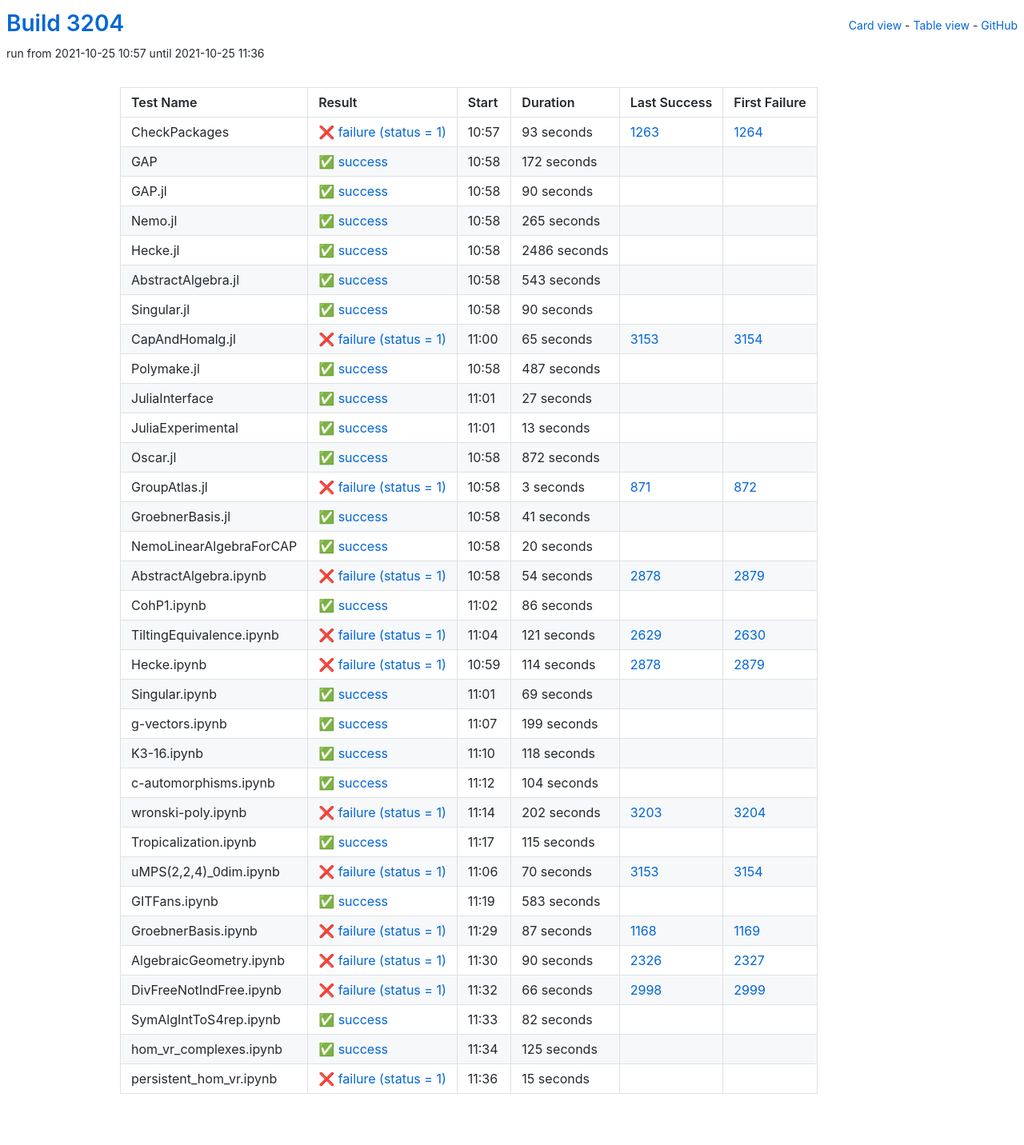
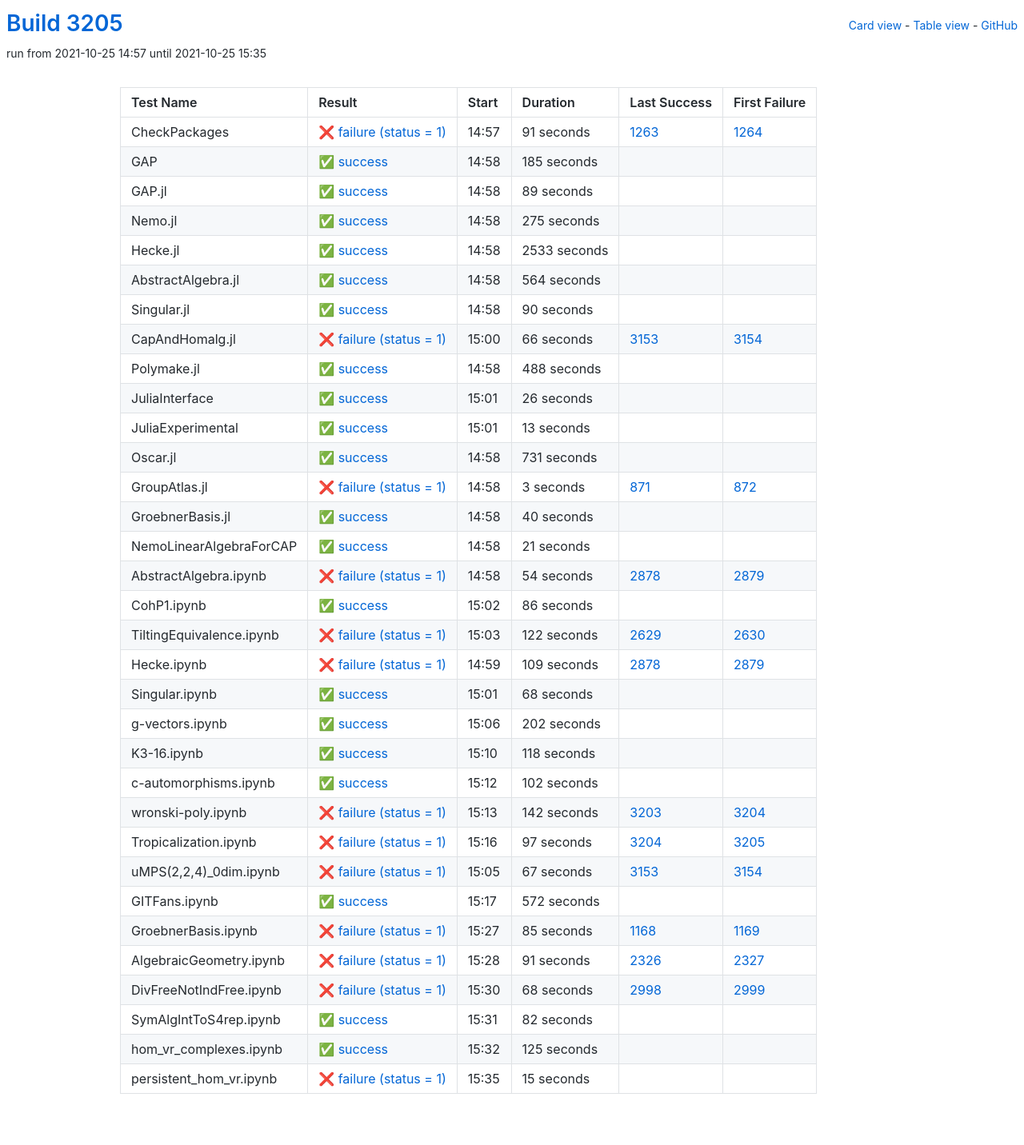
Before and after one commit to oscar-system/oscar-ci-status-stable, a Jekyll site: the page built from table.html, in a window 1280 px wide. Shown: the whole page at 80% size. Built offline with Jekyll 4.4.1, drawn with Linux system fonts in a browser that asks for light colours.

Commit message:
Build #3205

```diff
--- a/_data/ci.yml
+++ b/_data/ci.yml
@@ -1,6 +1,6 @@
 ---
-build: 3204
-build_url: https://oscarci.mathematik.uni-kl.de/job/oscar-stable/3204/
+build: 3205
+build_url: https://oscarci.mathematik.uni-kl.de/job/oscar-stable/3205/
 job: oscar-stable
 organization: oscar-system
 repo: oscar-ci-status-stable
@@ -8,80 +8,80 @@ repourl: https://github.com/oscar-system/oscar-ci-status-stable
 tests:
 - name: CheckPackages
   id: checkpackages
-  log: https://oscarci.mathematik.uni-kl.de/job/oscar-stable/3204/artifact/logs/build-3204/CheckPackages.log
-  start: 2021-10-25 10:57
+  log: https://oscarci.mathematik.uni-kl.de/job/oscar-stable/3205/artifact/logs/build-3205/CheckPackages.log
+  start: 2021-10-25 14:57
   success: false
   exitcode: 1
   status: failure
-  duration: 93
+  duration: 91
   last_success: 1263
   last_success_url: https://oscarci.mathematik.uni-kl.de/job/oscar-stable/1263/
   first_failure: 1264
   first_failure_url: https://oscarci.mathematik.uni-kl.de/job/oscar-stable/1264/
 - name: GAP
   id: gap
-  log: https://oscarci.mathematik.uni-kl.de/job/oscar-stable/3204/artifact/logs/build-3204/GAP.log
-  start: 2021-10-25 10:58
+  log: https://oscarci.mathematik.uni-kl.de/job/oscar-stable/3205/artifact/logs/build-3205/GAP.log
+  start: 2021-10-25 14:58
   success: true
   exitcode: 0
   status: success
-  duration: 172
+  duration: 185
   last_success: false
   last_success_url:
   first_failure: false
   first_failure_url:
 - name: GAP.jl
   id: gap-jl
-  log: https://oscarci.mathematik.uni-kl.de/job/oscar-stable/3204/artifact/logs/build-3204/GAP.jl.log
-  start: 2021-10-25 10:58
+  log: https://oscarci.mathematik.uni-kl.de/job/oscar-stable/3205/artifact/logs/build-3205/GAP.jl.log
+  start: 2021-10-25 14:58
   success: true
   exitcode: 0
   status: success
-  duration: 90
+  duration: 89
   last_success: false
   last_success_url:
   first_failure: false
   first_failure_url:
 - name: Nemo.jl
   id: nemo-jl
-  log: https://oscarci.mathematik.uni-kl.de/job/oscar-stable/3204/artifact/logs/build-3204/Nemo.jl.log
-  start: 2021-10-25 10:58
+  log: https://oscarci.mathematik.uni-kl.de/job/oscar-stable/3205/artifact/logs/build-3205/Nemo.jl.log
+  start: 2021-10-25 14:58
   success: true
   exitcode: 0
   status: success
-  duration: 265
+  duration: 275
   last_success: false
   last_success_url:
   first_failure: false
   first_failure_url:
 - name: Hecke.jl
   id: hecke-jl
-  log: https://oscarci.mathematik.uni-kl.de/job/oscar-stable/3204/artifact/logs/build-3204/Hecke.jl.log
-  start: 2021-10-25 10:58
+  log: https://oscarci.mathematik.uni-kl.de/job/oscar-stable/3205/artifact/logs/build-3205/Hecke.jl.log
+  start: 2021-10-25 14:58
   success: true
   exitcode: 0
   status: success
-  duration: 2486
+  duration: 2533
   last_success: false
   last_success_url:
   first_failure: false
   first_failure_url:
 - name: AbstractAlgebra.jl
   id: abstractalgebra-jl
-  log: https://oscarci.mathematik.uni-kl.de/job/oscar-stable/3204/artifact/logs/build-3204/AbstractAlgebra.jl.log
-  start: 2021-10-25 10:58
+  log: https://oscarci.mathematik.uni-kl.de/job/oscar-stable/3205/artifact/logs/build-3205/AbstractAlgebra.jl.log
+  start: 2021-10-25 14:58
   success: true
   exitcode: 0
   status: success
-  duration: 543
+  duration: 564
   last_success: false
   last_success_url:
   first_failure: false
   first_failure_url:
 - name: Singular.jl
   id: singular-jl
-  log: https://oscarci.mathematik.uni-kl.de/job/oscar-stable/3204/artifact/logs/build-3204/Singular.jl.log
-  start: 2021-10-25 10:58
+  log: https://oscarci.mathematik.uni-kl.de/job/oscar-stable/3205/artifact/logs/build-3205/Singular.jl.log
+  start: 2021-10-25 14:58
   success: true
   exitcode: 0
   status: success
@@ -92,44 +92,44 @@ tests:
   first_failure_url:
 - name: CapAndHomalg.jl
   id: capandhomalg-jl
-  log: https://oscarci.mathematik.uni-kl.de/job/oscar-stable/3204/artifact/logs/build-3204/CapAndHomalg.jl.log
-  start: 2021-10-25 11:00
+  log: https://oscarci.mathematik.uni-kl.de/job/oscar-stable/3205/artifact/logs/build-3205/CapAndHomalg.jl.log
+  start: 2021-10-25 15:00
   success: false
   exitcode: 1
   status: failure
-  duration: 65
+  duration: 66
   last_success: 3153
   last_success_url: https://oscarci.mathematik.uni-kl.de/job/oscar-stable/3153/
   first_failure: 3154
   first_failure_url: https://oscarci.mathematik.uni-kl.de/job/oscar-stable/3154/
 - name: Polymake.jl
   id: polymake-jl
-  log: https://oscarci.mathematik.uni-kl.de/job/oscar-stable/3204/artifact/logs/build-3204/Polymake.jl.log
-  start: 2021-10-25 10:58
+  log: https://oscarci.mathematik.uni-kl.de/job/oscar-stable/3205/artifact/logs/build-3205/Polymake.jl.log
+  start: 2021-10-25 14:58
   success: true
   exitcode: 0
   status: success
-  duration: 487
+  duration: 488
   last_success: false
   last_success_url:
   first_failure: false
   first_failure_url:
 - name: JuliaInterface
   id: juliainterface
-  log: https://oscarci.mathematik.uni-kl.de/job/oscar-stable/3204/artifact/logs/build-3204/JuliaInterface.log
-  start: 2021-10-25 11:01
+  log: https://oscarci.mathematik.uni-kl.de/job/oscar-stable/3205/artifact/logs/build-3205/JuliaInterface.log
+  start: 2021-10-25 15:01
   success: true
   exitcode: 0
   status: success
-  duration: 27
+  duration: 26
   last_success: false
   last_success_url:
   first_failure: false
   first_failure_url:
 - name: JuliaExperimental
   id: juliaexperimental
-  log: https://oscarci.mathematik.uni-kl.de/job/oscar-stable/3204/artifact/logs/build-3204/JuliaExperimental.log
-  start: 2021-10-25 11:01
+  log: https://oscarci.mathematik.uni-kl.de/job/oscar-stable/3205/artifact/logs/build-3205/JuliaExperimental.log
+  start: 2021-10-25 15:01
   success: true
   exitcode: 0
   status: success
@@ -140,20 +140,20 @@ tests:
   first_failure_url:
 - name: Oscar.jl
   id: oscar-jl
-  log: https://oscarci.mathematik.uni-kl.de/job/oscar-stable/3204/artifact/logs/build-3204/Oscar.jl.log
-  start: 2021-10-25 10:58
+  log: https://oscarci.mathematik.uni-kl.de/job/oscar-stable/3205/artifact/logs/build-3205/Oscar.jl.log
+  start: 2021-10-25 14:58
   success: true
   exitcode: 0
   status: success
-  duration: 872
+  duration: 731
   last_success: false
   last_success_url:
   first_failure: false
   first_failure_url:
 - name: GroupAtlas.jl
   id: groupatlas-jl
-  log: https://oscarci.mathematik.uni-kl.de/job/oscar-stable/3204/artifact/logs/build-3204/GroupAtlas.jl.log
-  start: 2021-10-25 10:58
+  log: https://oscarci.mathematik.uni-kl.de/job/oscar-stable/3205/artifact/logs/build-3205/GroupAtlas.jl.log
+  start: 2021-10-25 14:58
   success: false
   exitcode: 1
   status: failure
@@ -164,32 +164,32 @@ tests:
   first_failure_url: https://oscarci.mathematik.uni-kl.de/job/oscar-stable/872/
 - name: GroebnerBasis.jl
   id: groebnerbasis-jl
-  log: https://oscarci.mathematik.uni-kl.de/job/oscar-stable/3204/artifact/logs/build-3204/GroebnerBasis.jl.log
-  start: 2021-10-25 10:58
+  log: https://oscarci.mathematik.uni-kl.de/job/oscar-stable/3205/artifact/logs/build-3205/GroebnerBasis.jl.log
+  start: 2021-10-25 14:58
   success: true
   exitcode: 0
   status: success
-  duration: 41
+  duration: 40
   last_success: false
   last_success_url:
   first_failure: false
   first_failure_url:
 - name: NemoLinearAlgebraForCAP
   id: nemolinearalgebraforcap
-  log: https://oscarci.mathematik.uni-kl.de/job/oscar-stable/3204/artifact/logs/build-3204/NemoLinearAlgebraForCAP.log
-  start: 2021-10-25 10:58
+  log: https://oscarci.mathematik.uni-kl.de/job/oscar-stable/3205/artifact/logs/build-3205/NemoLinearAlgebraForCAP.log
+  start: 2021-10-25 14:58
   success: true
   exitcode: 0
   status: success
-  duration: 20
+  duration: 21
   last_success: false
   last_success_url:
   first_failure: false
   first_failure_url:
 - name: AbstractAlgebra.ipynb
   id: abstractalgebra-ipynb
-  log: https://oscarci.mathematik.uni-kl.de/job/oscar-stable/3204/artifact/logs/build-3204/AbstractAlgebra.ipynb.log
-  start: 2021-10-25 10:58
+  log: https://oscarci.mathematik.uni-kl.de/job/oscar-stable/3205/artifact/logs/build-3205/AbstractAlgebra.ipynb.log
+  start: 2021-10-25 14:58
   success: false
   exitcode: 1
   status: failure
@@ -200,8 +200,8 @@ tests:
   first_failure_url: https://oscarci.mathematik.uni-kl.de/job/oscar-stable/2879/
 - name: CohP1.ipynb
   id: cohp1-ipynb
-  log: https://oscarci.mathematik.uni-kl.de/job/oscar-stable/3204/artifact/logs/build-3204/CohP1.ipynb.log
-  start: 2021-10-25 11:02
+  log: https://oscarci.mathematik.uni-kl.de/job/oscar-stable/3205/artifact/logs/build-3205/CohP1.ipynb.log
+  start: 2021-10-25 15:02
   success: true
   exitcode: 0
   status: success
@@ -212,56 +212,56 @@ tests:
   first_failure_url:
 - name: TiltingEquivalence.ipynb
   id: tiltingequivalence-ipynb
-  log: https://oscarci.mathematik.uni-kl.de/job/oscar-stable/3204/artifact/logs/build-3204/TiltingEquivalence.ipynb.log
-  start: 2021-10-25 11:04
+  log: https://oscarci.mathematik.uni-kl.de/job/oscar-stable/3205/artifact/logs/build-3205/TiltingEquivalence.ipynb.log
+  start: 2021-10-25 15:03
   success: false
   exitcode: 1
   status: failure
-  duration: 121
+  duration: 122
   last_success: 2629
   last_success_url: https://oscarci.mathematik.uni-kl.de/job/oscar-stable/2629/
   first_failure: 2630
   first_failure_url: https://oscarci.mathematik.uni-kl.de/job/oscar-stable/2630/
 - name: Hecke.ipynb
   id: hecke-ipynb
-  log: https://oscarci.mathematik.uni-kl.de/job/oscar-stable/3204/artifact/logs/build-3204/Hecke.ipynb.log
-  start: 2021-10-25 10:59
+  log: https://oscarci.mathematik.uni-kl.de/job/oscar-stable/3205/artifact/logs/build-3205/Hecke.ipynb.log
+  start: 2021-10-25 14:59
   success: false
   exitcode: 1
   status: failure
-  duration: 114
+  duration: 109
   last_success: 2878
   last_success_url: https://oscarci.mathematik.uni-kl.de/job/oscar-stable/2878/
   first_failure: 2879
   first_failure_url: https://oscarci.mathematik.uni-kl.de/job/oscar-stable/2879/
 - name: Singular.ipynb
   id: singular-ipynb
-  log: https://oscarci.mathematik.uni-kl.de/job/oscar-stable/3204/artifact/logs/build-3204/Singular.ipynb.log
-  start: 2021-10-25 11:01
+  log: https://oscarci.mathematik.uni-kl.de/job/oscar-stable/3205/artifact/logs/build-3205/Singular.ipynb.log
+  start: 2021-10-25 15:01
   success: true
   exitcode: 0
   status: success
-  duration: 69
+  duration: 68
   last_success: false
   last_success_url:
   first_failure: false
   first_failure_url:
 - name: g-vectors.ipynb
   id: g-vectors-ipynb
-  log: https://oscarci.mathematik.uni-kl.de/job/oscar-stable/3204/artifact/logs/build-3204/g-vectors.ipynb.log
-  start: 2021-10-25 11:07
+  log: https://oscarci.mathematik.uni-kl.de/job/oscar-stable/3205/artifact/logs/build-3205/g-vectors.ipynb.log
+  start: 2021-10-25 15:06
   success: true
   exitcode: 0
   status: success
-  duration: 199
+  duration: 202
   last_success: false
   last_success_url:
   first_failure: false
   first_failure_url:
 - name: K3-16.ipynb
   id: k3-16-ipynb
-  log: https://oscarci.mathematik.uni-kl.de/job/oscar-stable/3204/artifact/logs/build-3204/K3-16.ipynb.log
-  start: 2021-10-25 11:10
+  log: https://oscarci.mathematik.uni-kl.de/job/oscar-stable/3205/artifact/logs/build-3205/K3-16.ipynb.log
+  start: 2021-10-25 15:10
   success: true
   exitcode: 0
   status: success
@@ -272,104 +272,104 @@ tests:
   first_failure_url:
 - name: c-automorphisms.ipynb
   id: c-automorphisms-ipynb
-  log: https://oscarci.mathematik.uni-kl.de/job/oscar-stable/3204/artifact/logs/build-3204/c-automorphisms.ipynb.log
-  start: 2021-10-25 11:12
+  log: https://oscarci.mathematik.uni-kl.de/job/oscar-stable/3205/artifact/logs/build-3205/c-automorphisms.ipynb.log
+  start: 2021-10-25 15:12
   success: true
   exitcode: 0
   status: success
-  duration: 104
+  duration: 102
   last_success: false
   last_success_url:
   first_failure: false
   first_failure_url:
 - name: wronski-poly.ipynb
   id: wronski-poly-ipynb
-  log: https://oscarci.mathematik.uni-kl.de/job/oscar-stable/3204/artifact/logs/build-3204/wronski-poly.ipynb.log
-  start: 2021-10-25 11:14
+  log: https://oscarci.mathematik.uni-kl.de/job/oscar-stable/3205/artifact/logs/build-3205/wronski-poly.ipynb.log
+  start: 2021-10-25 15:13
   success: false
   exitcode: 1
   status: failure
-  duration: 202
+  duration: 142
   last_success: 3203
   last_success_url: https://oscarci.mathematik.uni-kl.de/job/oscar-stable/3203/
   first_failure: 3204
   first_failure_url: https://oscarci.mathematik.uni-kl.de/job/oscar-stable/3204/
 - name: Tropicalization.ipynb
   id: tropicalization-ipynb
-  log: https://oscarci.mathematik.uni-kl.de/job/oscar-stable/3204/artifact/logs/build-3204/Tropicalization.ipynb.log
-  start: 2021-10-25 11:17
-  success: true
-  exitcode: 0
-  status: success
-  duration: 115
-  last_success: false
-  last_success_url:
-  first_failure: false
-  first_failure_url:
-- name: uMPS(2,2,4)_0dim.ipynb
-  id: umps-2-2-4-0dim-ipynb
-  log: https://oscarci.mathematik.uni-kl.de/job/oscar-stable/3204/artifact/logs/build-3204/uMPS-2-2-4-_0dim.ipynb.log
-  start: 2021-10-25 11:06
+  log: https://oscarci.mathematik.uni-kl.de/job/oscar-stable/3205/artifact/logs/build-3205/Tropicalization.ipynb.log
+  start: 2021-10-25 15:16
   success: false
   exitcode: 1
   status: failure
-  duration: 70
+  duration: 97
+  last_success: 3204
+  last_success_url: https://oscarci.mathematik.uni-kl.de/job/oscar-stable/3204/
+  first_failure: 3205
+  first_failure_url: https://oscarci.mathematik.uni-kl.de/job/oscar-stable/3205/
+- name: uMPS(2,2,4)_0dim.ipynb
+  id: umps-2-2-4-0dim-ipynb
+  log: https://oscarci.mathematik.uni-kl.de/job/oscar-stable/3205/artifact/logs/build-3205/uMPS-2-2-4-_0dim.ipynb.log
+  start: 2021-10-25 15:05
+  success: false
+  exitcode: 1
+  status: failure
+  duration: 67
   last_success: 3153
   last_success_url: https://oscarci.mathematik.uni-kl.de/job/oscar-stable/3153/
   first_failure: 3154
   first_failure_url: https://oscarci.mathematik.uni-kl.de/job/oscar-stable/3154/
 - name: GITFans.ipynb
   id: gitfans-ipynb
-  log: https://oscarci.mathematik.uni-kl.de/job/oscar-stable/3204/artifact/logs/build-3204/GITFans.ipynb.log
-  start: 2021-10-25 11:19
+  log: https://oscarci.mathematik.uni-kl.de/job/oscar-stable/3205/artifact/logs/build-3205/GITFans.ipynb.log
+  start: 2021-10-25 15:17
   success: true
   exitcode: 0
   status: success
-  duration: 583
+  duration: 572
   last_success: false
   last_success_url:
   first_failure: false
   first_failure_url:
 - name: GroebnerBasis.ipynb
   id: groebnerbasis-ipynb
-  log: https://oscarci.mathematik.uni-kl.de/job/oscar-stable/3204/artifact/logs/build-3204/GroebnerBasis.ipynb.log
-  start: 2021-10-25 11:29
+  log: https://oscarci.mathematik.uni-kl.de/job/oscar-stable/3205/artifact/logs/build-3205/GroebnerBasis.ipynb.log
+  start: 2021-10-25 15:27
   success: false
   exitcode: 1
   status: failure
-  duration: 87
+  duration: 85
   last_success: 1168
   last_success_url: https://oscarci.mathematik.uni-kl.de/job/oscar-stable/1168/
   first_failure: 1169
   first_failure_url: https://oscarci.mathematik.uni-kl.de/job/oscar-stable/1169/
 - name: AlgebraicGeometry.ipynb
   id: algebraicgeometry-ipynb
-  log: https://oscarci.mathematik.uni-kl.de/job/oscar-stable/3204/artifact/logs/build-3204/AlgebraicGeometry.ipynb.log
-  start: 2021-10-25 11:30
+  log: https://oscarci.mathematik.uni-kl.de/job/oscar-stable/3205/artifact/logs/build-3205/AlgebraicGeometry.ipynb.log
+  start: 2021-10-25 15:28
   success: false
   exitcode: 1
   status: failure
-  duration: 90
+  duration: 91
   last_success: 2326
   last_success_url: https://oscarci.mathematik.uni-kl.de/job/oscar-stable/2326/
   first_failure: 2327
   first_failure_url: https://oscarci.mathematik.uni-kl.de/job/oscar-stable/2327/
 - name: DivFreeNotIndFree.ipynb
   id: divfreenotindfree-ipynb
-  log: https://oscarci.mathematik.uni-kl.de/job/oscar-stable/3204/artifact/logs/build-3204/DivFreeNotIndFree.ipynb.log
-  start: 2021-10-25 11:32
+  log: https://oscarci.mathematik.uni-kl.de/job/oscar-stable/3205/artifact/logs/build-3205/DivFreeNotIndFree.ipynb.log
+  start: 2021-10-25 15:30
   success: false
   exitcode: 1
   status: failure
-  duration: 66
+  duration: 68
   last_success: 2998
   last_success_url: https://oscarci.mathematik.uni-kl.de/job/oscar-stable/2998/
   first_failure: 2999
   first_failure_url: https://oscarci.mathematik.uni-kl.de/job/oscar-stable/2999/
 - name: SymAlgIntToS4rep.ipynb
   id: symalginttos4rep-ipynb
-  log: https://oscarci.mathematik.uni-kl.de/job/oscar-stable/3204/artifact/logs/build-3204/SymAlgIntToS4rep.ipynb.log
-  start: 2021-10-25 11:33
+  log: https://oscarci.mathematik.uni-kl.de/job/oscar-stable/3205/artifact/logs/build-3205/SymAlgIntToS4rep.ipynb.log
+  start: 2021-10-25 15:31
   success: true
   exitcode: 0
   status: success
@@ -380,8 +380,8 @@ tests:
   first_failure_url:
 - name: hom_vr_complexes.ipynb
   id: hom-vr-complexes-ipynb
-  log: https://oscarci.mathematik.uni-kl.de/job/oscar-stable/3204/artifact/logs/build-3204/hom_vr_complexes.ipynb.log
-  start: 2021-10-25 11:34
+  log: https://oscarci.mathematik.uni-kl.de/job/oscar-stable/3205/artifact/logs/build-3205/hom_vr_complexes.ipynb.log
+  start: 2021-10-25 15:32
   success: true
   exitcode: 0
   status: success
@@ -392,8 +392,8 @@ tests:
   first_failure_url:
 - name: persistent_hom_vr.ipynb
   id: persistent-hom-vr-ipynb
-  log: https://oscarci.mathematik.uni-kl.de/job/oscar-stable/3204/artifact/logs/build-3204/persistent_hom_vr.ipynb.log
-  start: 2021-10-25 11:36
+  log: https://oscarci.mathematik.uni-kl.de/job/oscar-stable/3205/artifact/logs/build-3205/persistent_hom_vr.ipynb.log
+  start: 2021-10-25 15:35
   success: false
   exitcode: 1
   status: failure
```
Also changed, not shown: README.md.
